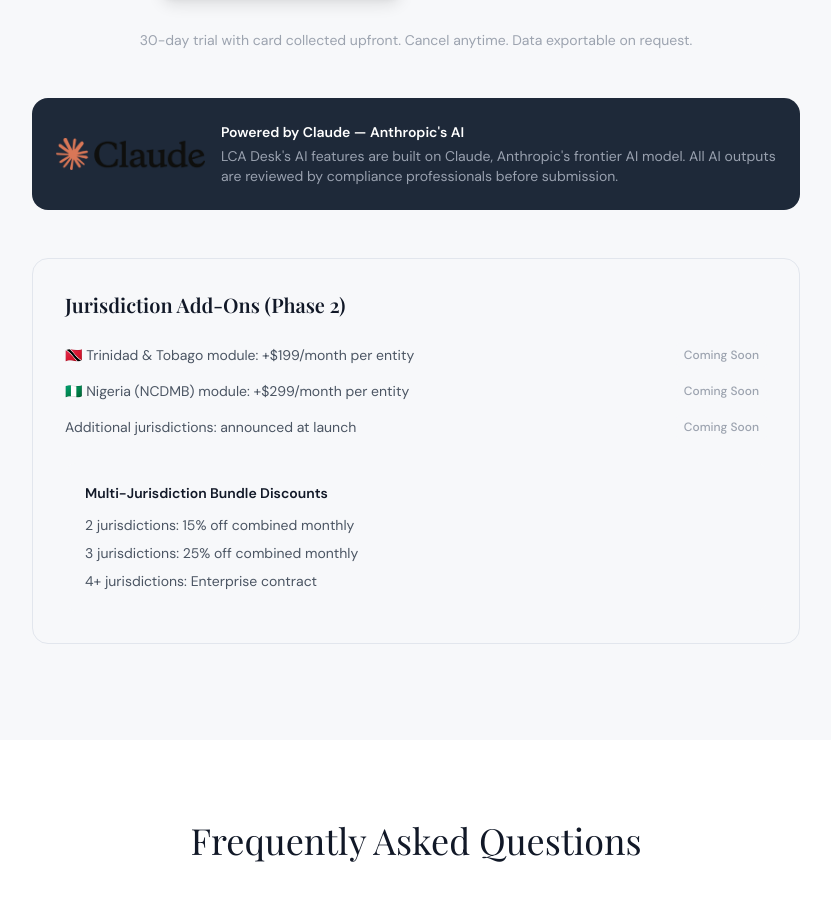
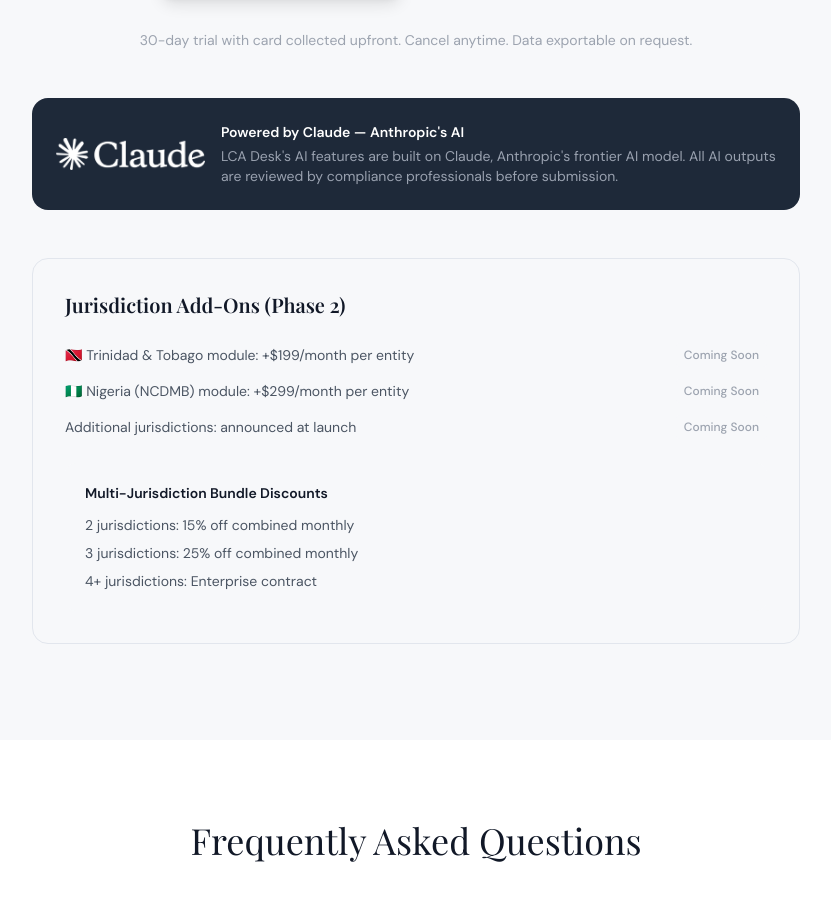
Before and after one commit to cjkootch/lcadesk_website, a Next.js app: page / in a window 1280 px wide. Shown: the part 7580-8488 px from the top of the page, without its empty margins (224-1055 px from the left). Built offline with nearby package versions, Linux system fonts and the light colour scheme.

Commit message:
Fix Claude logo visibility on dark pricing card
Add brightness-0 invert filter to make the dark Claude logo
render white on the bg-gray-800 Anthropic credibility strip.

https://claude.ai/code/session_011eaa6ViUfVnuafqTw1Dy6N

```diff
--- a/src/components/PricingToggle.tsx
+++ b/src/components/PricingToggle.tsx
@@ -234,7 +234,7 @@ export default function PricingToggle() {
 
       {/* Anthropic credibility strip */}
       <div className="bg-gray-800 rounded-2xl p-6 mt-12 max-w-3xl mx-auto flex flex-col sm:flex-row items-center gap-4 text-center sm:text-left">
-        <Image src="/claude-logo.png" alt="Claude by Anthropic" width={140} height={30} className="h-8 w-auto flex-shrink-0" />
+        <Image src="/claude-logo.png" alt="Claude by Anthropic" width={140} height={30} className="h-8 w-auto flex-shrink-0 brightness-0 invert" />
         <div>
           <p className="text-white font-semibold text-sm">Powered by Claude &mdash; Anthropic&apos;s AI</p>
           <p className="text-gray-400 text-sm mt-1">
```
